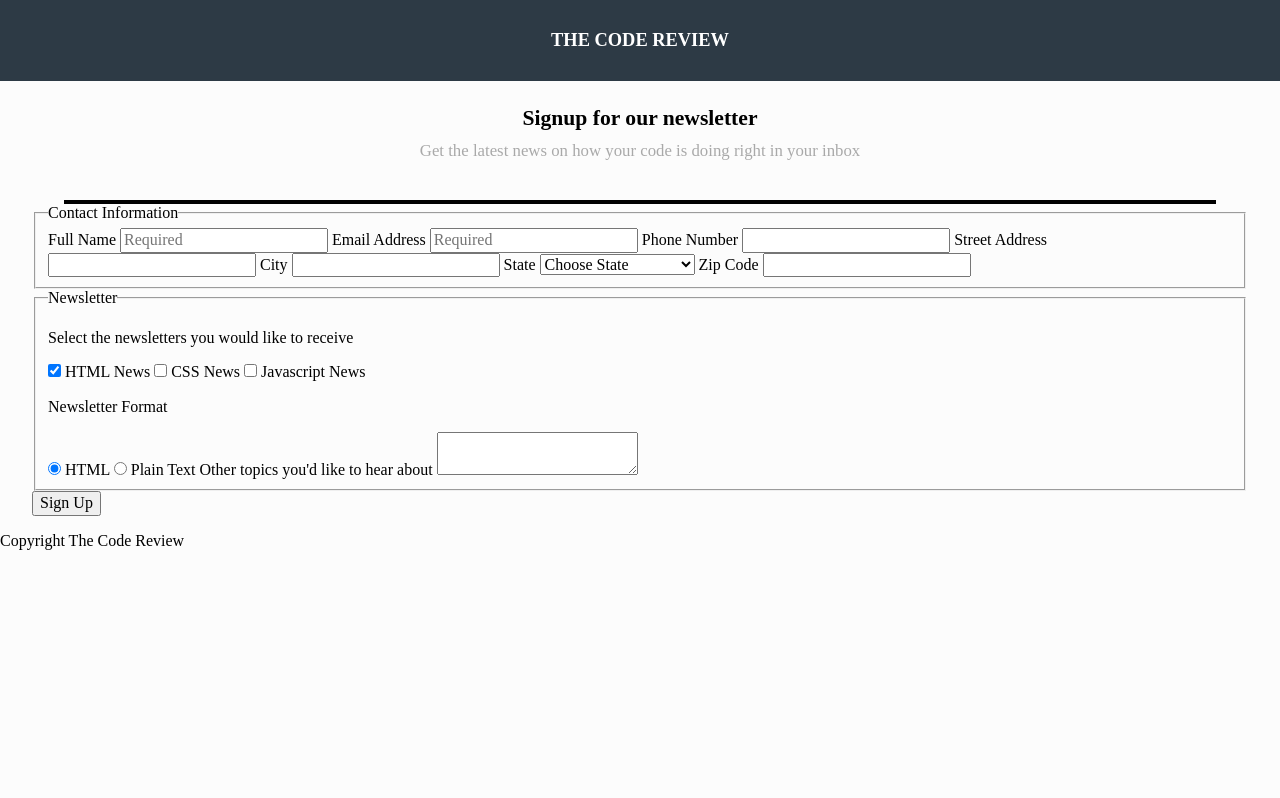
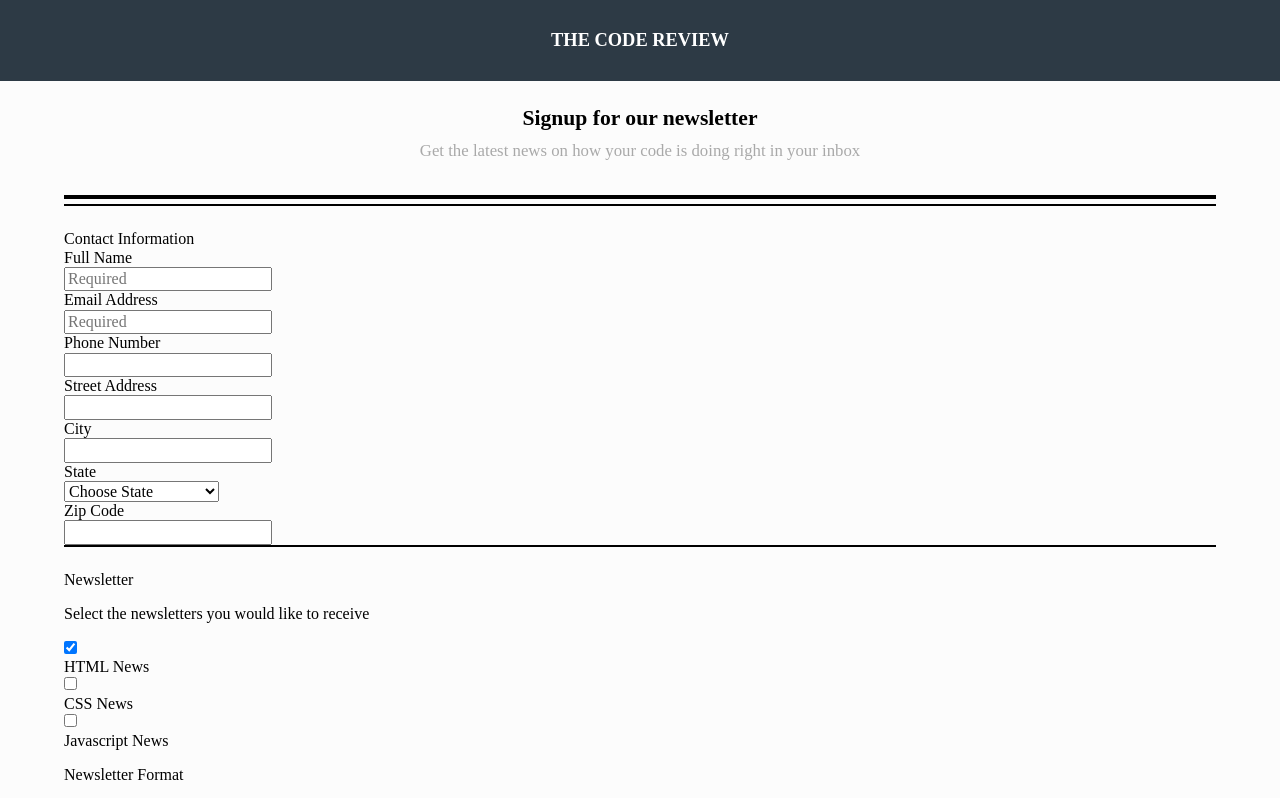
Before and after one commit to jkyochum/Online-Registration-Form, a plain HTML site: page index.html in a window 1280 px wide. Shown: the top 798 px of the page. Drawn offline with Linux system fonts and the light colour scheme.

Commit message:
Update styles.css

```diff
--- a/css/styles.css
+++ b/css/styles.css
@@ -1,10 +1,5 @@
 html {
     background-color: rgb(252, 252, 252);
-}
-
-main {
-    width: 95%;
-    margin: auto;
 }
 
 header h1 {
@@ -33,7 +28,32 @@ header p {
     width: 90%;
     margin: 0 auto;
     color: darkgrey;
-    padding-bottom: 40px;
+    padding-bottom: 35px;
     border-bottom: 4px solid black;
     font-size: 1.05em;
 }
+
+main {
+    width: 90%;
+    margin: auto;
+}
+
+main section {
+    margin-top: 5px;
+}
+
+form fieldset {
+    border: none;
+    padding: 0;
+    margin: 0;
+}
+
+form fieldset legend {
+    border-top: 2.5px solid black;
+    padding-top: 24px;
+    width: 100%;
+}
+
+form fieldset label {
+    display: block;
+}
```
